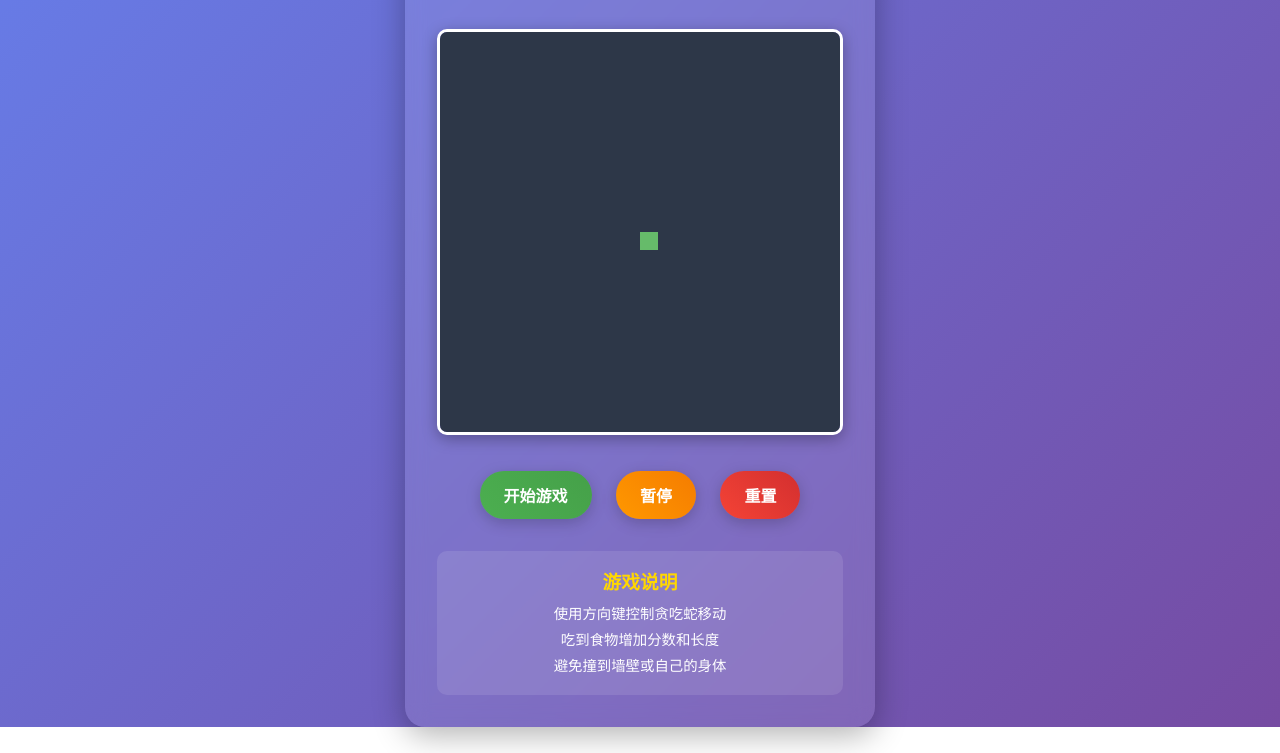
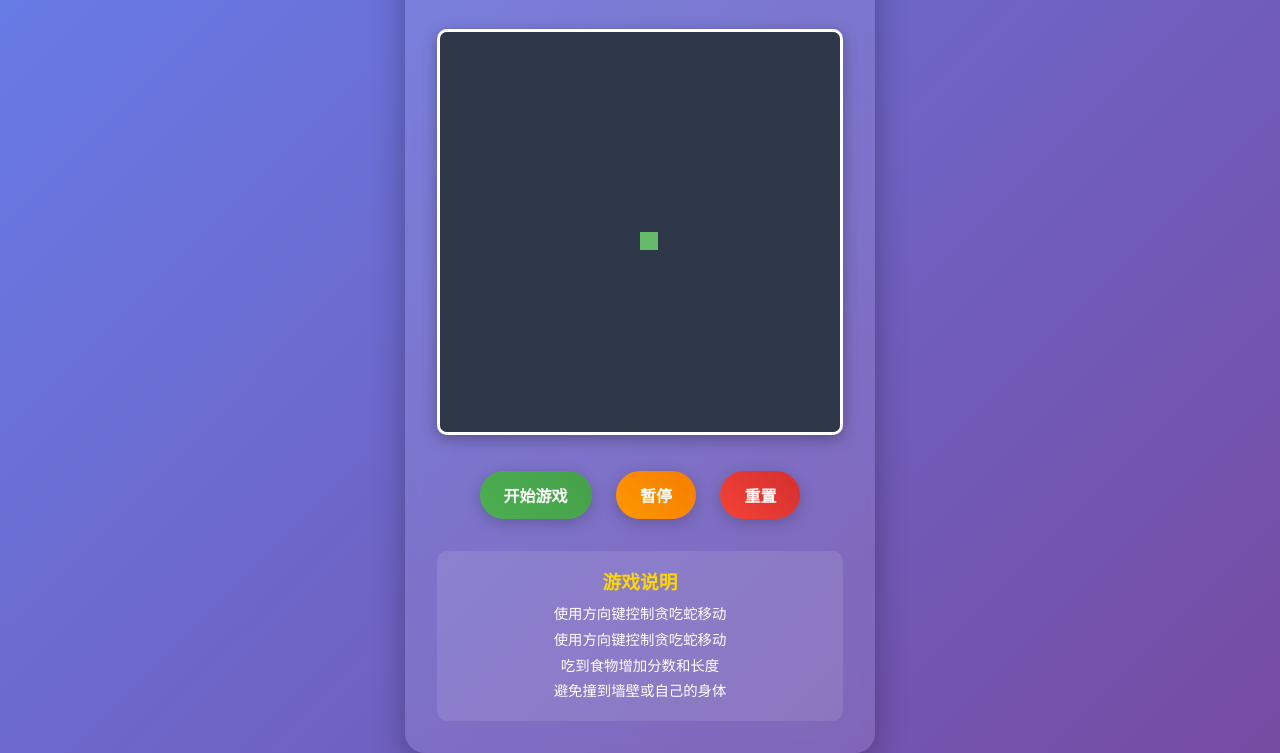
Before and after one commit to LifelongWanderer/SnakeGame, a plain HTML site: page index.html in a window 1280 px wide. Shown: the part 137-890 px from the top of the page. Before the commit the page ends 864 px from the top, so only its background shows below. Drawn offline with Linux system fonts and the light colour scheme.

Commit message:
更新游戏说明

```diff
--- a/index.html
+++ b/index.html
@@ -24,6 +24,7 @@
         <div class="instructions">
             <h3>游戏说明</h3>
             <p>使用方向键控制贪吃蛇移动</p>
+            <p>使用方向键控制贪吃蛇移动</p>
             <p>吃到食物增加分数和长度</p>
             <p>避免撞到墙壁或自己的身体</p>
         </div>
```
